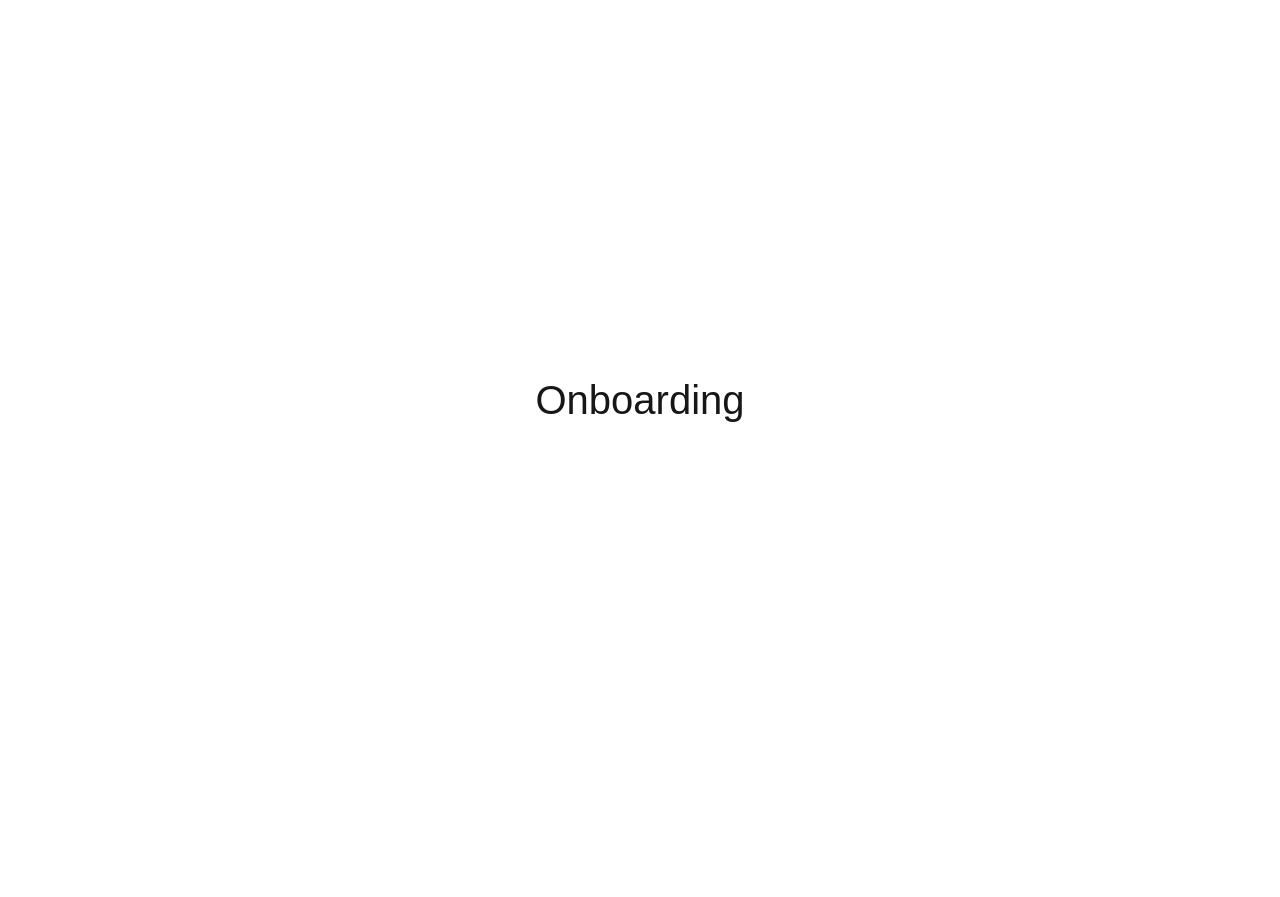
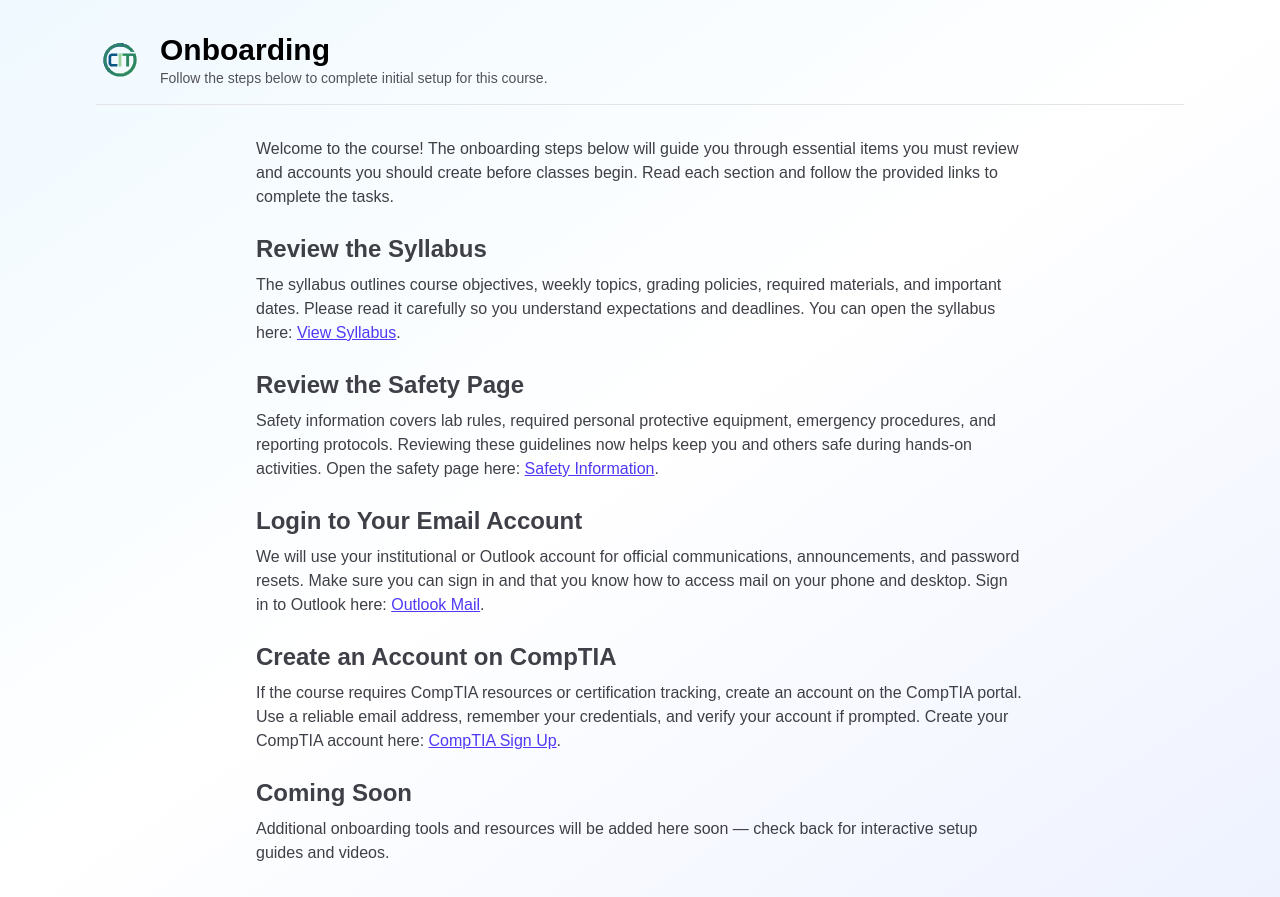
Before and after one commit to Capttech/tcatwebserver, a Next.js app: page /onboarding in a window 1280 px wide. Before the commit the page ends 800 px from the top, so only its background shows below. Built offline with nearby package versions, Linux system fonts and the light colour scheme.

Commit message:
update onboarding

```diff
--- a/app/onboarding/page.tsx
+++ b/app/onboarding/page.tsx
@@ -1,9 +1,60 @@
-import React from 'react'
+import Image from "next/image";
+import Link from "next/link";
+import React from "react";
 
 export default function OnboardingPage(): JSX.Element {
   return (
-    <main style={{ minHeight: '100vh', display: 'flex', alignItems: 'center', justifyContent: 'center', padding: '2rem' }}>
-      <h1 style={{ fontSize: 'clamp(1.5rem, 4vw, 2.5rem)', textAlign: 'center' }}>Onboarding</h1>
-    </main>
-  )
+    <div className="min-h-screen bg-gradient-to-br from-sky-50 via-white to-indigo-50 dark:from-[#021028] dark:via-[#02122b] dark:to-black text-black dark:text-zinc-50">
+      <div className="max-w-6xl mx-auto p-8">
+        <div className="flex items-center justify-between border-b border-zinc-200 dark:border-zinc-800 pb-4">
+          <div className="flex items-center gap-4">
+            <Image src="/logo.svg" alt="TCAT logo" width={48} height={48} className="rounded" />
+            <div>
+              <h1 className="text-3xl font-semibold">Onboarding</h1>
+              <p className="text-sm text-zinc-600 dark:text-zinc-400">Follow the steps below to complete initial setup for this course.</p>
+            </div>
+          </div>
+        </div>
+
+        <main className="mt-8 max-w-3xl mx-auto space-y-6 text-zinc-700 dark:text-zinc-300">
+          <p>
+            Welcome to the course! The onboarding steps below will guide you through essential items you must review and accounts you should create before classes begin. Read each section and follow the provided links to complete the tasks.
+          </p>
+
+          <section>
+            <h2 className="text-2xl font-semibold">Review the Syllabus</h2>
+            <p className="mt-2">
+              The syllabus outlines course objectives, weekly topics, grading policies, required materials, and important dates. Please read it carefully so you understand expectations and deadlines. You can open the syllabus here: <Link href="/syllabus" className="text-indigo-600 underline">View Syllabus</Link>.
+            </p>
+          </section>
+
+          <section>
+            <h2 className="text-2xl font-semibold">Review the Safety Page</h2>
+            <p className="mt-2">
+              Safety information covers lab rules, required personal protective equipment, emergency procedures, and reporting protocols. Reviewing these guidelines now helps keep you and others safe during hands-on activities. Open the safety page here: <Link href="/safety" className="text-indigo-600 underline">Safety Information</Link>.
+            </p>
+          </section>
+
+          <section>
+            <h2 className="text-2xl font-semibold">Login to Your Email Account</h2>
+            <p className="mt-2">
+              We will use your institutional or Outlook account for official communications, announcements, and password resets. Make sure you can sign in and that you know how to access mail on your phone and desktop. Sign in to Outlook here: <a href="https://outlook.office.com" target="_blank" rel="noreferrer" className="text-indigo-600 underline">Outlook Mail</a>.
+            </p>
+          </section>
+
+          <section>
+            <h2 className="text-2xl font-semibold">Create an Account on CompTIA</h2>
+            <p className="mt-2">
+              If the course requires CompTIA resources or certification tracking, create an account on the CompTIA portal. Use a reliable email address, remember your credentials, and verify your account if prompted. Create your CompTIA account here: <a href="https://login.comptia.org/home" target="_blank" rel="noreferrer" className="text-indigo-600 underline">CompTIA Sign Up</a>.
+            </p>
+          </section>
+
+          <section>
+            <h2 className="text-2xl font-semibold">Coming Soon</h2>
+            <p className="mt-2">Additional onboarding tools and resources will be added here soon — check back for interactive setup guides and videos.</p>
+          </section>
+        </main>
+      </div>
+    </div>
+  );
 }
--- a/app/page.tsx
+++ b/app/page.tsx
@@ -128,6 +128,27 @@ export default function Home() {
             </article>
           ))}
         </section>
+
+        <section className="mt-8">
+          <div className="p-6 rounded-lg bg-white/60 dark:bg-zinc-900/60 border border-zinc-200 dark:border-zinc-800">
+            <div className="flex items-start justify-between">
+              <div>
+                <h2 className="text-2xl font-semibold">Classroom Safety</h2>
+                <p className="mt-2 text-zinc-700 dark:text-zinc-300">
+                  Your safety is our top priority. Please review lab rules, required personal protective equipment (PPE), emergency
+                  procedures, and reporting protocols before participating in hands-on activities. Familiarize yourself with instructor
+                  expectations and follow posted guidelines to help keep everyone safe.
+                </p>
+              </div>
+
+              <div className="ml-6 flex-shrink-0">
+                <Link href="/safety" className="inline-flex items-center rounded-md bg-indigo-600 px-4 py-2 text-white hover:bg-indigo-700 transition-colors">
+                  Read Safety Info
+                </Link>
+              </div>
+            </div>
+          </div>
+        </section>
       </div>
     </div>
   );
```
